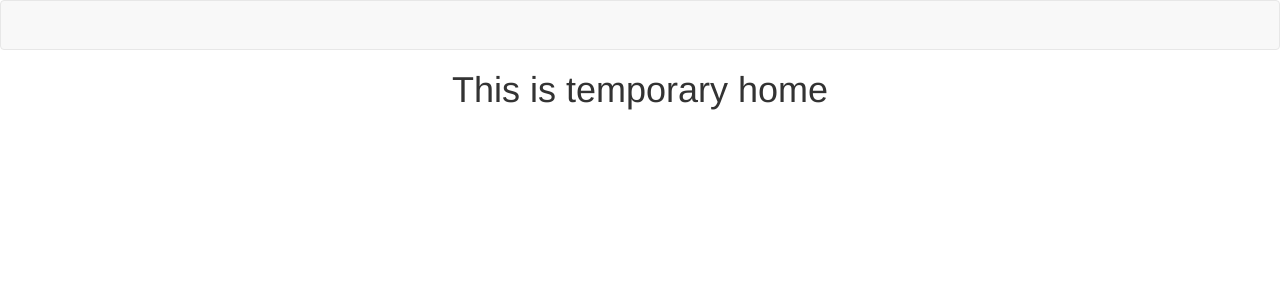
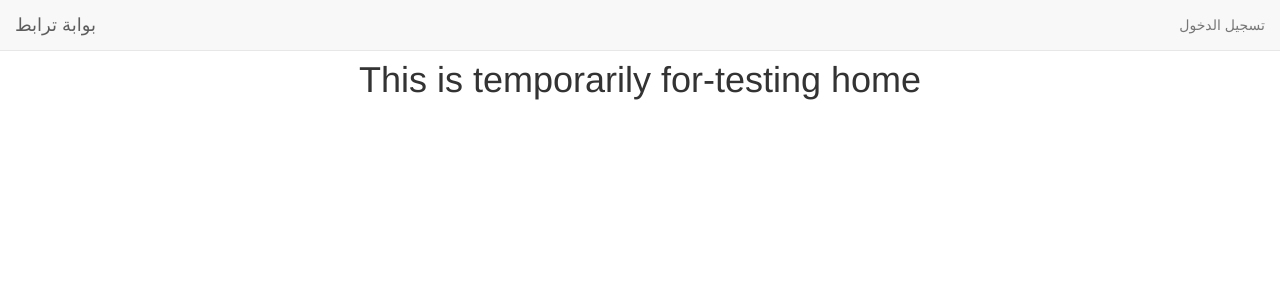
Before and after one commit to SAlkhairy/SAC, a Django app: page / in a window 1280 px wide. Shown: the top 300 px of the page. Run offline with Django 3.2, Linux system fonts and the light colour scheme; parts of the project's set-up code (start-up, migrations or seed data) failed here and were passed over; some libraries are stand-ins or nearby versions.

Commit message:
navbar added

```diff
--- a/accounts/templates/accounts/base.html
+++ b/accounts/templates/accounts/base.html
@@ -52,6 +52,43 @@
 
 
 <body>
+
+
+
+    <nav class="navbar navbar-default navbar-fixed-top" style="margin-bottom:0px;">
+  <div class="container-fluid">
+    <!-- Brand and toggle get grouped for better mobile display -->
+    <div class="navbar-header">
+      <button type="button" class="navbar-toggle collapsed" data-toggle="collapse" data-target="#bs-example-navbar-collapse-1" aria-expanded="false">
+        <span class="sr-only">Toggle navigation</span>
+        <span class="icon-bar"></span>
+        <span class="icon-bar"></span>
+        <span class="icon-bar"></span>
+      </button>
+      <a class="navbar-brand" href="www.trbdportal.com">بوابة ترابط</a>
+    </div>
+
+    <!-- Collect the nav links, forms, and other content for toggling -->
+    <div class="collapse navbar-collapse" id="bs-example-navbar-collapse-1">
+
+      <ul class="nav navbar-nav navbar-right">
+          {% if not user.is_authenticated %}
+        <li><a href="/accounts/signin/">تسجيل الدخول</a></li>
+          {% endif %}
+
+          {% if user.is_authenticated %}
+          <li><a href="{% url 'list_positions' %}">قائمة المناصب</a></li>
+          <li><a href="/accounts/signout/">تسجيل الخروج</a></li>
+          {% endif %}
+
+      </ul>
+
+    </div><!-- /.navbar-collapse -->
+  </div><!-- /.container-fluid -->
+</nav>
+
+<br><br>
+
 <div align="center">
 
 {% block body %}{% endblock %}
--- a/accounts/templates/accounts/home.html
+++ b/accounts/templates/accounts/home.html
@@ -9,11 +9,7 @@
 
 {% block body %}
 
-<nav class="navbar navbar-default ">
-
-</nav>
-
-<h1>This is temporary home</h1>
+<h1>This is temporarily for-testing home</h1>
 
 
 
```
Also changed, not shown: db.sqlite3.
